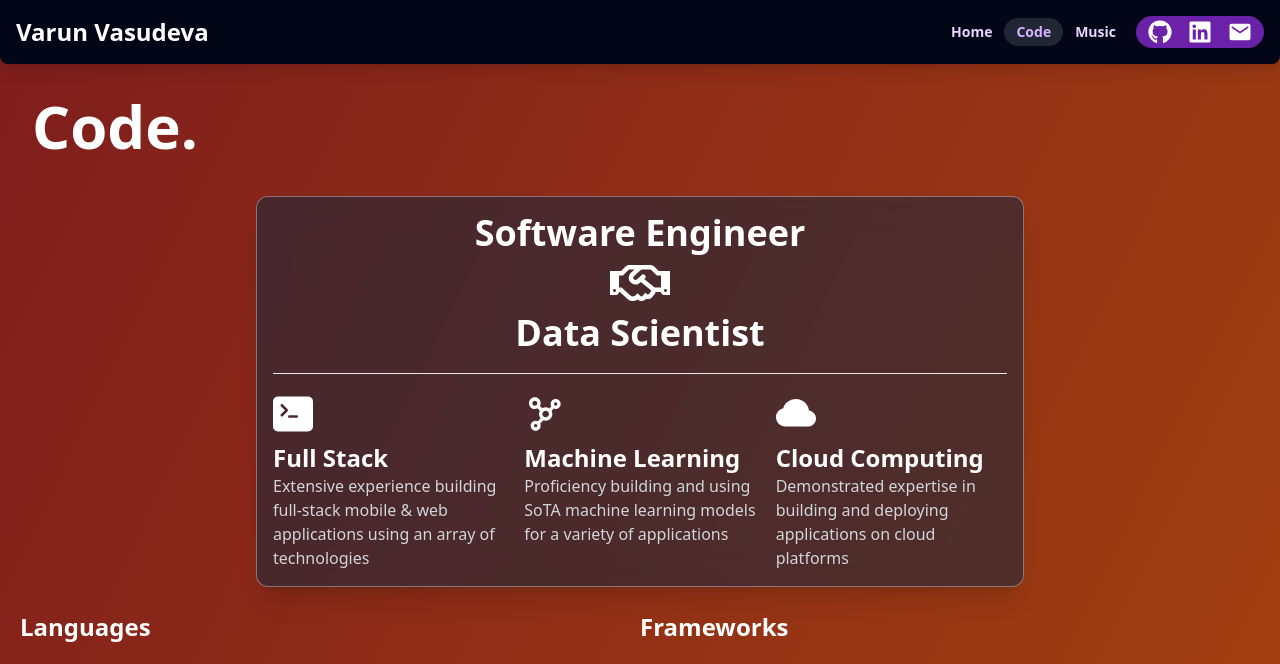
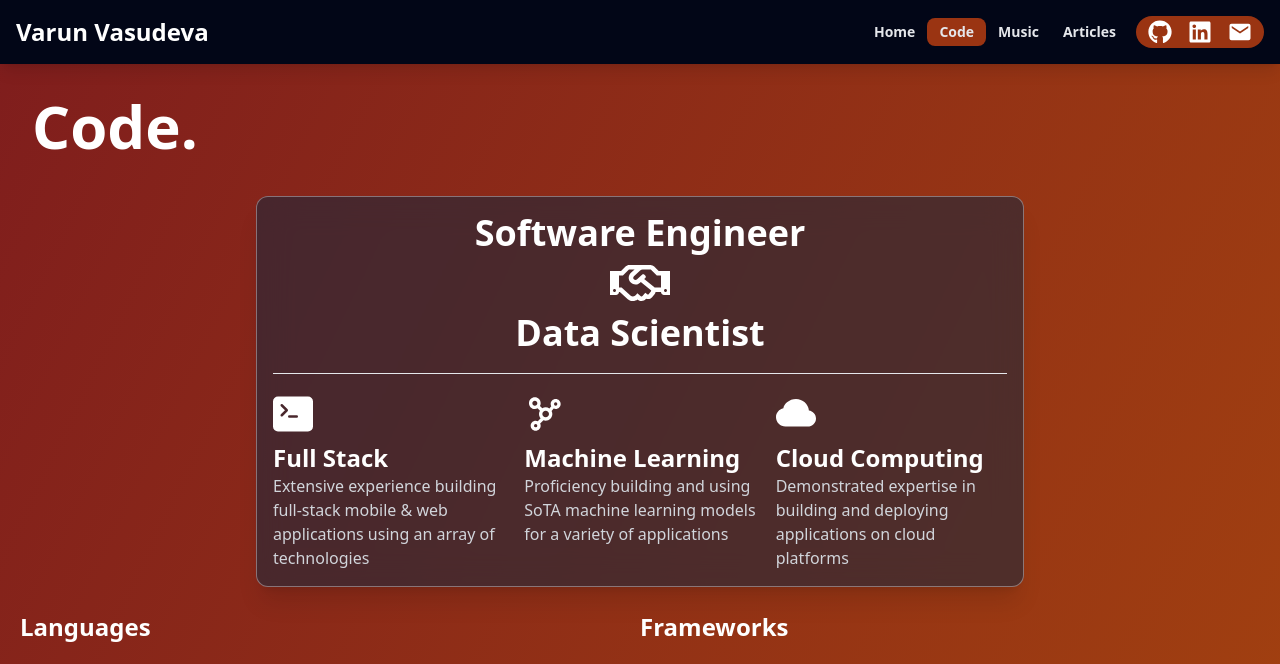
Before and after one commit to varunvasudeva1/varunvasudeva.com, an Astro site: page /code in a window 1280 px wide. Shown: the top 664 px of the page. Built offline with nearby package versions, Linux system fonts and the light colour scheme; Astro itself is replaced by a stand-in of ours.

Commit message:
Unify NavBar colors

```diff
--- a/src/components/HeaderLink.astro
+++ b/src/components/HeaderLink.astro
@@ -5,12 +5,23 @@ const { href, class: className, ...props } = Astro.props;
 
 const { pathname } = Astro.url;
 const isActive = href === pathname || href === pathname.replace(/\/$/, "");
+
+const colorClasses =
+  href === "/home"
+    ? "transparent"
+    : href === "/code"
+    ? "bg-orange-800"
+    : href === "/music"
+    ? "bg-pink-800"
+    : href === "/articles"
+    ? "bg-teal-800"
+    : "transparent";
 ---
 
 <a
   href={href}
-  class={`font-sans text-sm lg:text-md font-semibold py-1 px-2 lg:px-3 bg-opacity-20 rounded-full text-purple-200 hover:text-purple-400 ${
-    isActive ? "bg-gray-400 bg-opacity-20 text-purple-300" : ""
-  }`}
+  class={`font-sans text-sm lg:text-md font-semibold py-1 px-2 lg:px-3 rounded-lg text-gray-200 hover:text-opacity-60 ${colorClasses} ${
+    isActive ? "bg-opacity-100" : "bg-opacity-0"
+  } ${className}`}
   {...props}><slot /></a
 >
--- a/src/components/NavBar.astro
+++ b/src/components/NavBar.astro
@@ -2,19 +2,30 @@
 import { FaGithub, FaLinkedin } from "react-icons/fa/index";
 import { IoMdMail } from "react-icons/io/index";
 import HeaderLink from "./HeaderLink.astro";
+
+const { title }: { title?: string } = Astro.props;
+
+const backgroundColor =
+  title === "Home"
+    ? "transparent"
+    : title === "Code"
+    ? "bg-orange-800"
+    : title === "Music"
+    ? "bg-pink-800"
+    : title === "Articles"
+    ? "bg-teal-800"
+    : "transparent";
 ---
 
 <header
-  class="fixed top-0 left-0 right-0 flex flex-row items-center justify-between p-4 z-50 bg-slate-950 rounded-b-lg shadow-lg"
+  class="fixed top-0 left-0 right-0 flex flex-row items-center justify-between p-4 z-50 bg-slate-950 shadow-lg"
 >
-  <h1
-    class="text-xl lg:text-2xl font-bold flex-grow transition-all duration-200"
-  >
+  <h1 class="text-xl lg:text-2xl font-bold flex-grow">
     <a href="/" class="text-white">Varun Vasudeva</a>
   </h1>
 
   <button
-    class="sm:hidden flex items-center text-white text-xl lg:text-2xl p-1 rounded-full transition-all duration-200 ease-in-out"
+    class="sm:hidden flex items-center text-white text-xl lg:text-2xl p-1 rounded-full"
   >
     <svg
       xmlns="http://www.w3.org/2000/svg"
@@ -32,15 +43,16 @@ import HeaderLink from "./HeaderLink.astro";
   </button>
 
   <nav
-    class="hidden sm:flex flex-row items-center justify-center mr-2 max-w-sm transition-all duration-200 ease-in-out"
+    class="hidden sm:flex flex-row items-center justify-center mr-2 max-w-sm"
   >
     <HeaderLink href="/">Home</HeaderLink>
     <HeaderLink href="/code">Code</HeaderLink>
     <HeaderLink href="/music">Music</HeaderLink>
+    <HeaderLink href="/articles">Articles</HeaderLink>
   </nav>
 
   <div
-    class="hidden sm:flex flex-row items-center justify-end p-1 rounded-full bg-purple-800 transition-all duration-200 ease-in-out"
+    class=`hidden sm:flex flex-row items-center justify-end p-1 rounded-full ${backgroundColor}`
   >
     <a
       href="https://github.com/varunvasudeva1"
@@ -48,7 +60,7 @@ import HeaderLink from "./HeaderLink.astro";
       rel="noopener noreferrer"
     >
       <FaGithub
-        className="text-white hover:text-opacity-70 text-xl lg:text-2xl mx-1 lg:mx-2 transition-all duration-200"
+        className="text-white hover:text-opacity-70 text-xl lg:text-2xl mx-1 lg:mx-2"
       />
     </a>
     <a
@@ -57,11 +69,11 @@ import HeaderLink from "./HeaderLink.astro";
       rel="noopener noreferrer"
     >
       <FaLinkedin
-        className="text-white hover:text-opacity-70 text-xl lg:text-2xl mx-1 lg:mx-2 transition-all duration-200"
+        className="text-white hover:text-opacity-70 text-xl lg:text-2xl mx-1 lg:mx-2"
       />
     </a>
     <IoMdMail
-      className="text-white hover:text-opacity-70 text-xl lg:text-2xl mx-1 lg:mx-2 transition-all duration-200"
+      className="text-white hover:text-opacity-70 text-xl lg:text-2xl mx-1 lg:mx-2"
     />
   </div>
 </header>
```
